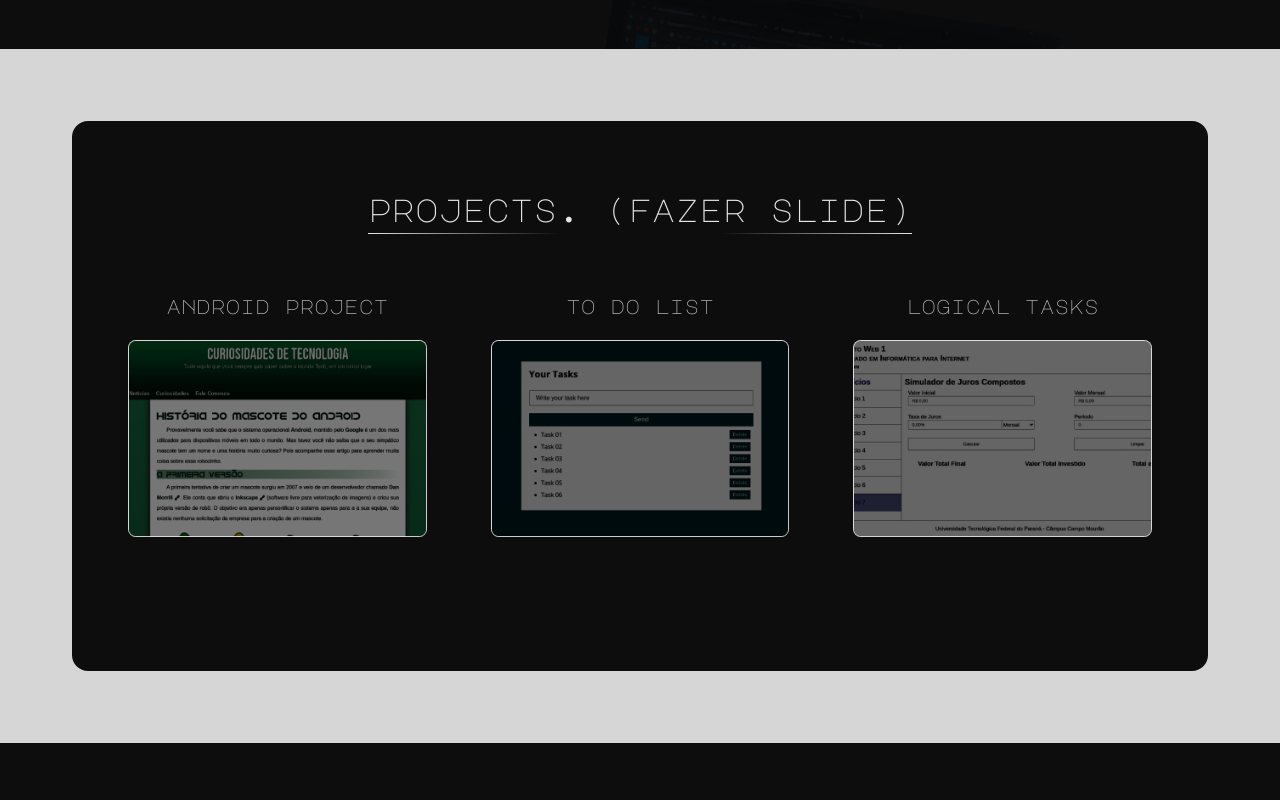
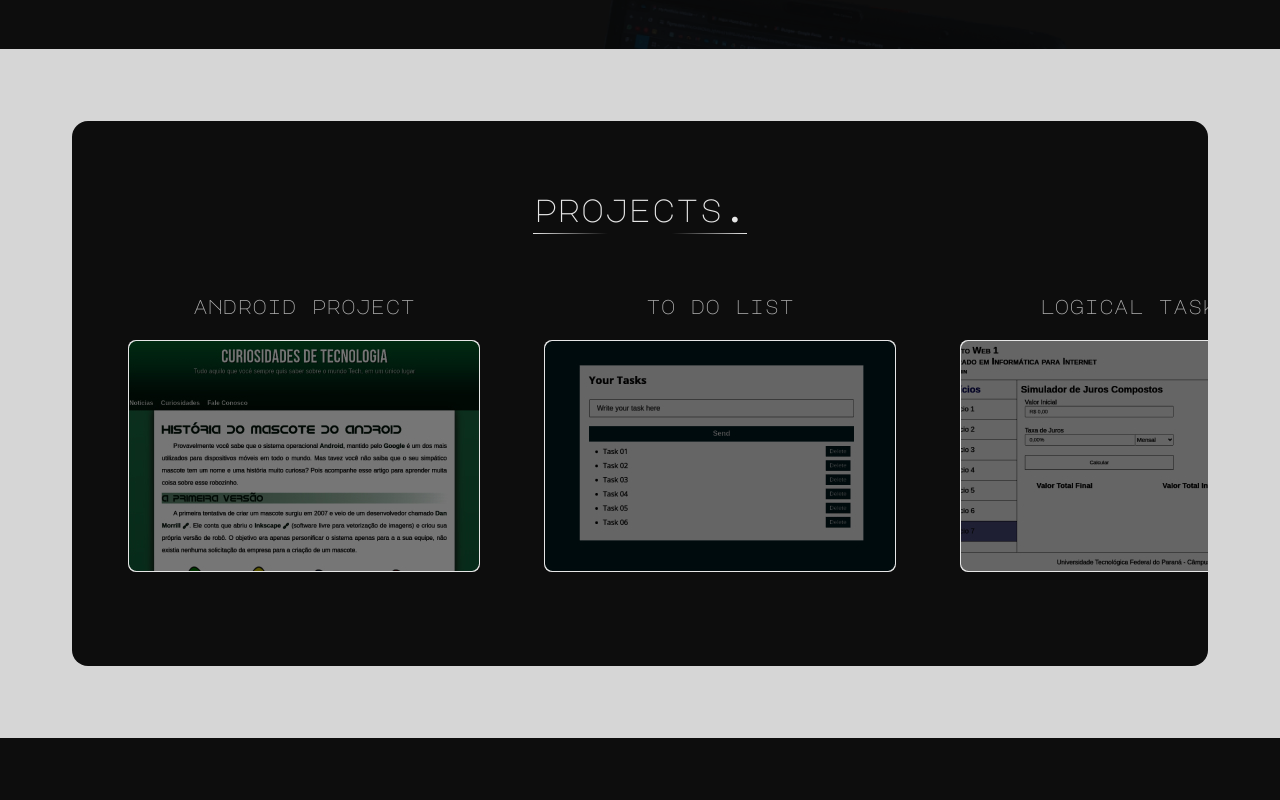
Before and after one commit to ValmirPST/portfolio, a React (Create React App) app: page / in a window 1280 px wide. Shown: the part 1240-2040 px from the top of the page. Built offline with nearby package versions, Linux system fonts and the light colour scheme.

Commit message:
animation testing & start project slide

```diff
--- a/src/assets/css/global.css
+++ b/src/assets/css/global.css
@@ -69,8 +69,6 @@ body {
   font-family: var(--primary-font);
   color: var(--auxiliary-color-03);
   background-color: var(--primary-color);
-  /* -webkit-font-smoothing: antialiased;
-  -moz-osx-font-smoothing: grayscale; */
 }
 
 code {
@@ -90,7 +88,7 @@ code {
 .secondary-title hr {
   margin-top: var(--small-spacing-02);
   border: 0;
-  background: linear-gradient(
+  background-image: linear-gradient(
     to right,
     #e6e6e6 0%,
     #0d0d0d 35%,
@@ -98,6 +96,19 @@ code {
     #e6e6e6 100%
   );
   height: 1px;
+  transition: 1s;
+  animation: hrAnimation 1s forwards;
+}
+
+@keyframes hrAnimation {
+  from {
+    opacity: 0;
+    transform: translateX(-30px);
+  }
+  to {
+    opacity: 1;
+    transform: translateX(0);
+  }
 }
 
 @media screen and (width < 1010px) {
--- a/src/assets/css/heropage.css
+++ b/src/assets/css/heropage.css
@@ -25,7 +25,7 @@
   background-color: transparent;
   font: 700 var(--small-spacing-06) var(--primary-font);
   border: 1px solid var(--secondary-color);
-  box-shadow: 0 0 12px var(--secondary-color);
+  box-shadow: 0 0 6px var(--secondary-color);
   padding: var(--small-spacing-01) var(--small-spacing-06);
   border-radius: 6px;
   cursor: pointer;
@@ -33,10 +33,9 @@
 }
 
 .hero-page .more-info-button:hover {
-  color: var(--secondary-color-lighter);
-  text-shadow: 0 0 8px var(--secondary-color);
+  text-shadow: 0 0 1px var(--auxiliary-color-03);
   border: 1px solid var(--secondary-color-medium);
-  font-size: calc(var(--small-spacing-06) + 1px);
+  box-shadow: 0 0 12px var(--secondary-color);
 }
 
 .hero-page .usual-links {
--- a/src/assets/css/projects.css
+++ b/src/assets/css/projects.css
@@ -8,7 +8,9 @@
 .projects .projects-section {
   background-color: var(--primary-color);
   border-radius: var(--small-spacing-04);
-  padding: var(--large-spacing-06) var(--large-spacing-02) var(--big-spacing-02);
+  padding: var(--large-spacing-06) var(--large-spacing-02);
+  overflow: hidden;
+  /* box-shadow: inset 0 0 0 100px white; */
 }
 
 .projects .projects-section .secondary-title {
@@ -17,9 +19,10 @@
 
 .projects .projects-container {
   color: var(--auxiliary-color-04);
-  display: grid;
-  grid-template-columns: 1fr 1fr 1fr;
+  display: flex;
+  /* grid-template-columns: 1fr 1fr 1fr; */
   text-align: center;
+  align-items: center;
   gap: var(--large-spacing-04);
 }
 
@@ -30,7 +33,6 @@
 }
 
 .projects .project-box img {
-  max-width: 100%;
   border-radius: var(--small-spacing-02);
   margin-bottom: var(--small-spacing-04);
   transition: 0.3s;
@@ -63,6 +65,7 @@
   .projects {
     padding: var(--small-spacing-06);
   }
+
   .projects .projects-container {
     grid-template-columns: 1fr;
     gap: var(--small-spacing-06);
--- a/src/components/Projects/Projects.jsx
+++ b/src/components/Projects/Projects.jsx
@@ -1,22 +1,19 @@
-import React from 'react';
-import ProjectsContainer from './ProjectsContainer';
+import React from "react";
+import ProjectsContainer from "./ProjectsContainer";
 
 function Projects() {
   return (
     <section className="projects">
-
-      <section className="projects-section" id='projects'>
-        <div className='secondary-title'>
-          <p>projects. (fazer slide)</p>
+      <section className="projects-section" id="projects">
+        <div className="secondary-title">
+          <p>projects.</p>
           <hr />
         </div>
 
         <ProjectsContainer />
-
       </section>
-
     </section>
-  )
+  );
 }
 
 export default Projects;
--- a/src/components/Projects/ProjectsContainer.jsx
+++ b/src/components/Projects/ProjectsContainer.jsx
@@ -1,32 +1,94 @@
 import React from "react";
-import project01 from '../../assets/img/projects/project01.jpg';
-import project02 from '../../assets/img/projects/project02.jpg';
-import project03 from '../../assets/img/projects/project03.jpg';
+import project01 from "../../assets/img/projects/project01.jpg";
+import project02 from "../../assets/img/projects/project02.jpg";
+import project03 from "../../assets/img/projects/project03.jpg";
 
 function ProjectsContainer() {
+  const projects = {
+    "android project": project01,
+  };
+
   return (
     <section className="projects-container">
-
       <article className="project-box">
         <p className="project-title">android project</p>
-        <a className="project-link" href="https://valmirpst.github.io/android-project" target="_blank" rel="noreferrer"><img className="project-image" src={project01} alt="" /></a>
+        <a
+          className="project-link"
+          href="https://valmirpst.github.io/android-project"
+          target="_blank"
+          rel="noreferrer"
+        >
+          <img className="project-image" src={project01} alt="" />
+        </a>
         {/* <p className="project-description">Project developed at modulo 2 in HTML and CSS course of Curso em Video.</p> */}
       </article>
 
       <article className="project-box">
         <p className="project-title">to do list</p>
-        <a className="project-link" href="https://valmirpst.github.io/online-to-do" target="_blank" rel="noreferrer"><img className="project-image" src={project02} alt="" /></a>
+        <a
+          className="project-link"
+          href="https://valmirpst.github.io/online-to-do"
+          target="_blank"
+          rel="noreferrer"
+        >
+          <img className="project-image" src={project02} alt="" />
+        </a>
         {/* <p className="project-description">Project developed at a JavaScript course at Udemy Online Courses.</p> */}
       </article>
 
       <article className="project-box">
         <p className="project-title">logical tasks</p>
-        <a className="project-link" href="https://valmirpst.github.io/usual-exercises" target="_blank" rel="noreferrer"><img className="project-image" src={project03} alt="" /></a>
+        <a
+          className="project-link"
+          href="https://valmirpst.github.io/usual-exercises"
+          target="_blank"
+          rel="noreferrer"
+        >
+          <img className="project-image" src={project03} alt="" />
+        </a>
         {/* <p className="project-description">Project developed at Web Development class at UTFPR, in 2022.</p> */}
       </article>
 
+      <article className="project-box">
+        <p className="project-title">logical tasks</p>
+        <a
+          className="project-link"
+          href="https://valmirpst.github.io/usual-exercises"
+          target="_blank"
+          rel="noreferrer"
+        >
+          <img className="project-image" src={project03} alt="" />
+        </a>
+        {/* <p className="project-description">Project developed at Web Development class at UTFPR, in 2022.</p> */}
+      </article>
+
+      <article className="project-box">
+        <p className="project-title">logical tasks</p>
+        <a
+          className="project-link"
+          href="https://valmirpst.github.io/usual-exercises"
+          target="_blank"
+          rel="noreferrer"
+        >
+          <img className="project-image" src={project03} alt="" />
+        </a>
+        {/* <p className="project-description">Project developed at Web Development class at UTFPR, in 2022.</p> */}
+      </article>
+
+      <article className="project-box">
+        <p className="project-title">logical tasks</p>
+        <a
+          className="project-link"
+          href="https://valmirpst.github.io/usual-exercises"
+          target="_blank"
+          rel="noreferrer"
+        >
+          <img className="project-image" src={project03} alt="" />
+        </a>
+        {/* <p className="project-description">Project developed at Web Development class at UTFPR, in 2022.</p> */}
+      </article>
     </section>
-  )
+  );
 }
 
 export default ProjectsContainer;
```
Also changed, not shown: src/assets/css/header.css (+5 -3 lines), public/manifest.json, src/assets/img/preview.png (added), 1 other file (tests, documents, lock files or other folders).
